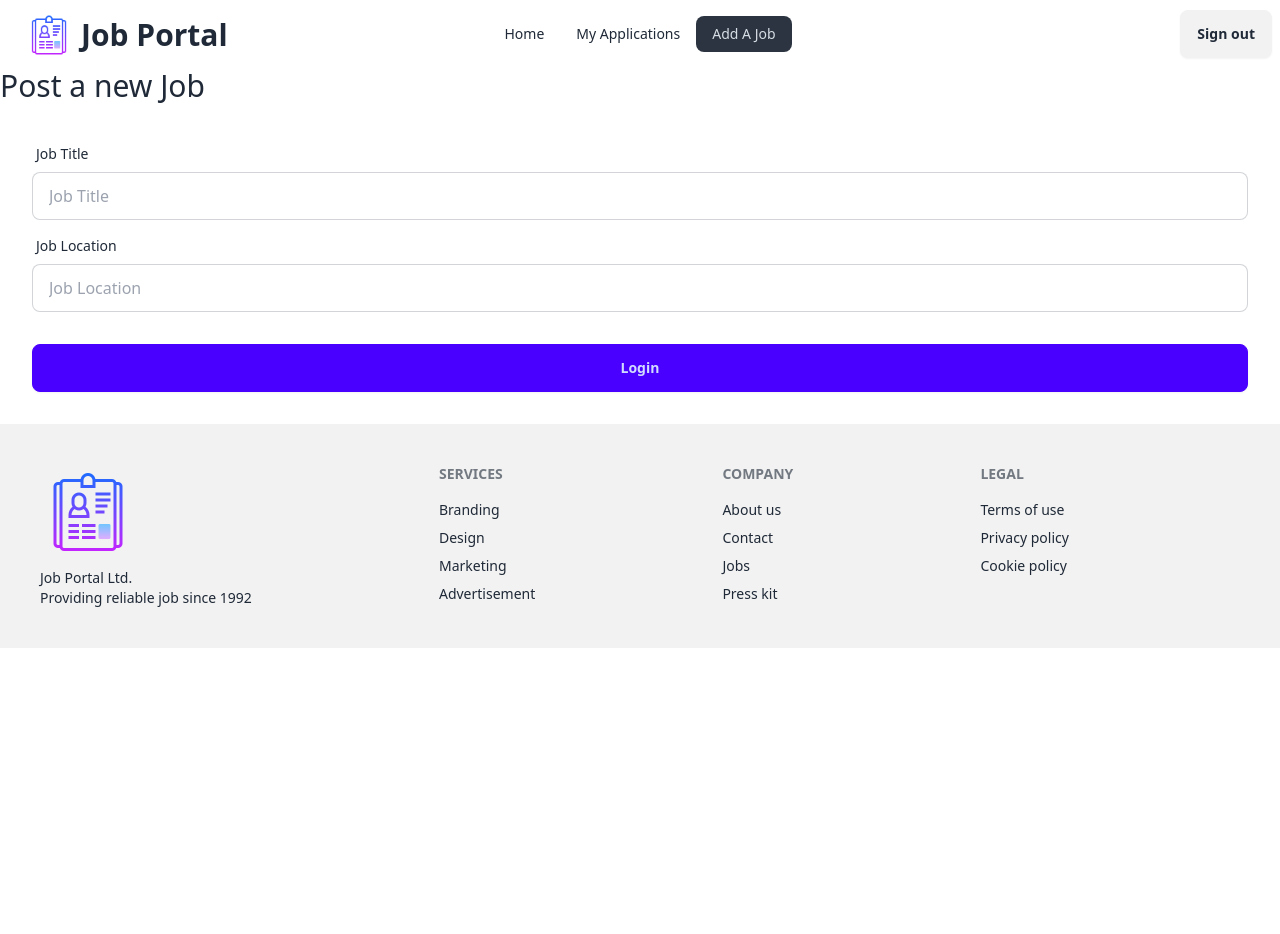
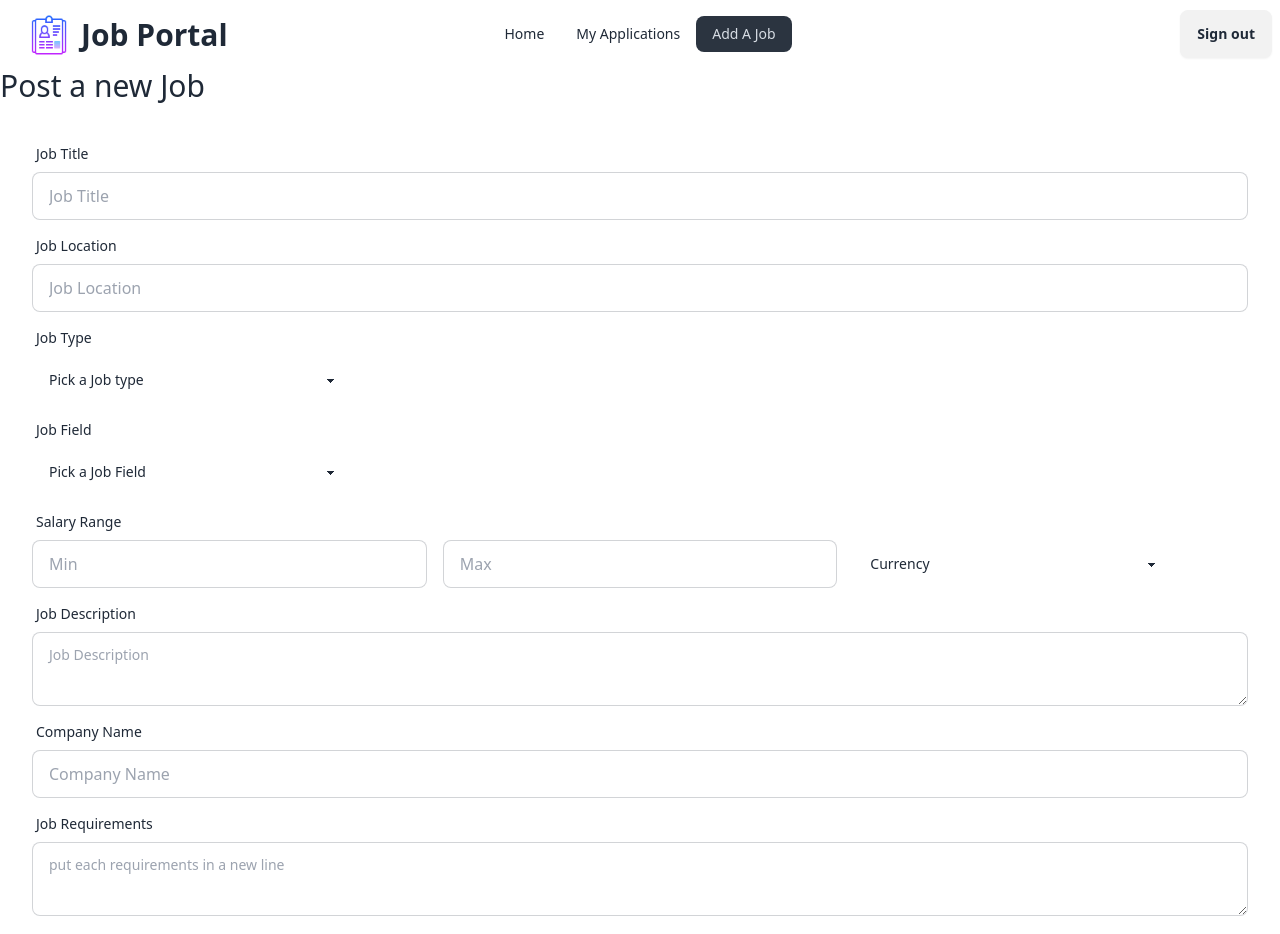
Before and after one commit to utshasaha16/job-portal-client-for-recruiter, a React (Vite) app: page /addJob in a window 1280 px wide. Shown: the top 934 px of the page. Before the commit the page ends 800 px from the top, so only its background shows below. Built offline with nearby package versions, Linux system fonts and the light colour scheme; no server answers; sample sign-in values are in the browser's storage.

Commit message:
added a few form field in the add job post form

```diff
--- a/src/pages/AddJob/AddJob.jsx
+++ b/src/pages/AddJob/AddJob.jsx
@@ -19,8 +19,82 @@
                     </label>
                     <input type="text" name='location' placeholder="Job Location" className="input input-bordered" required />
                 </div>
+                {/* job Type */}
+                <div className="form-control">
+                    <label className="label">
+                        <span className="label-text">Job Type</span>
+                    </label>
+                    <select className="select select-ghost w-full max-w-xs">
+                        <option disabled selected>Pick a Job type</option>
+                        <option>Full-time</option>
+                        <option>Intern</option>
+                        <option>Part-time</option>
+                    </select>
+                </div>
+                {/* job Type */}
+                <div className="form-control">
+                    <label className="label">
+                        <span className="label-text">Job Field</span>
+                    </label>
+                    <select className="select select-ghost w-full max-w-xs">
+                        <option disabled selected>Pick a Job Field</option>
+                        <option>Engineering</option>
+                        <option>Marketing</option>
+                        <option>Finance</option>
+                        <option>Teaching</option>
+                    </select>
+                </div>
+                {/* salary range */}
+                <div className='grid grid-cols-1 lg:grid-cols-3 gap-4 items-end'>
+                    <div className="form-control">
+                        <label className="label">
+                            <span className="label-text">Salary Range</span>
+                        </label>
+                        <input type="text" name='min' placeholder="Min" className="input input-bordered" required />
+                    </div>
+                    <div className="form-control">
+                        <input type="text" name='max' placeholder="Max " className="input input-bordered" required />
+                    </div>
+                    <div className="form-control">
+                        <select className="select select-ghost w-full max-w-xs">
+                            <option disabled selected>Currency</option>
+                            <option>BDT</option>
+                            <option>USD</option>
+                            <option>INR</option>
+                        </select>
+                    </div>
+                </div>
+                {/* Job Description */}
+                <div className="form-control">
+                    <label className="label">
+                        <span className="label-text">Job Description</span>
+                    </label>
+                    <textarea className="textarea textarea-bordered" placeholder="Job Description" name="description" required></textarea>
+                </div>
+                {/* Company Name */}
+                <div className="form-control">
+                    <label className="label">
+                        <span className="label-text">Company Name</span>
+                    </label>
+                    <input type="text" name='company' placeholder="Company Name" className="input input-bordered" required />
+                </div>
+                {/* requirements */}
+                <div className="form-control">
+                    <label className="label">
+                        <span className="label-text">Job Requirements</span>
+                    </label>
+                    <textarea className="textarea textarea-bordered" placeholder="put each requirements in a new line" name="description" required></textarea>
+                </div>
+                {/* responsibilities */}
+                <div className="form-control">
+                    <label className="label">
+                        <span className="label-text">Job Responsibilities</span>
+                    </label>
+                    <textarea className="textarea textarea-bordered" placeholder="Write each responsibility in a new line" name="description" required></textarea>
+                </div>
+                {/* submit button */}
                 <div className="form-control mt-6">
-                    <button className="btn btn-primary">Login</button>
+                    <button className="btn btn-primary">Submit</button>
                 </div>
             </form>
         </div>
```
